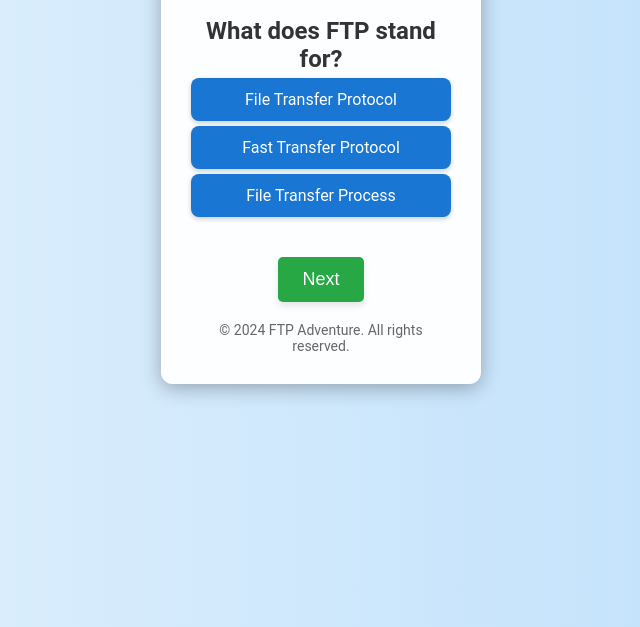
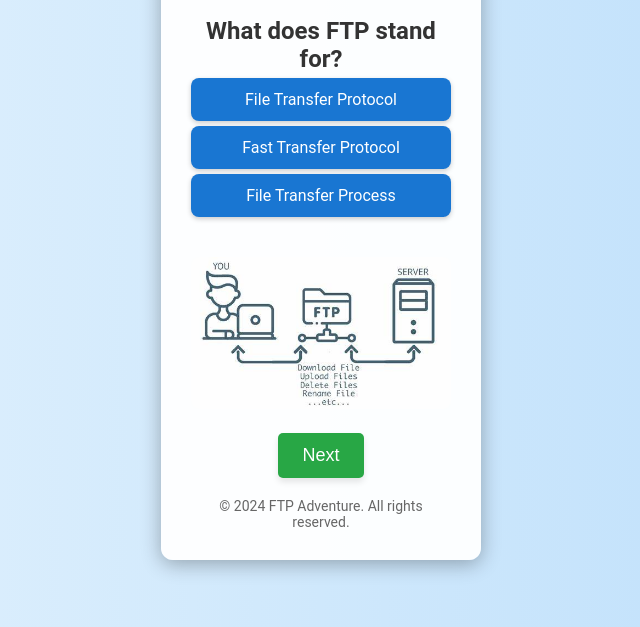
Before and after one commit to DwayneRademeyer/WEB-SEO-Tags, a plain HTML site: page index.html in a window 1280 px wide. Shown: the part 173-800 px from the top of the page, without its empty margins (319-959 px from the left). Drawn offline with Linux system fonts and the light colour scheme.

Commit message:
Added photo
Added a photo in the website

```diff
--- a/index.html
+++ b/index.html
@@ -118,6 +118,14 @@
                 transform: scale(1.1);
             }
         }
+
+        /* Image styling */
+        #ftp-image {
+            max-width: 100%;
+            height: auto;
+            border-radius: 8px;
+            margin-top: 20px;
+        }
     </style>
 </head>
 <body>
@@ -129,6 +137,7 @@
         <section id="level-container">
             <div id="level"></div>
         </section>
+        <img id="ftp-image" src="Photo/FTP.jpg" alt="FTP photo">
         <button id="next-btn" onclick="nextLevel()">Next</button>
         <footer>
             <p>© 2024 FTP Adventure. All rights reserved.</p>
```
Also changed, not shown: Photo/FTP.jpg (added).
